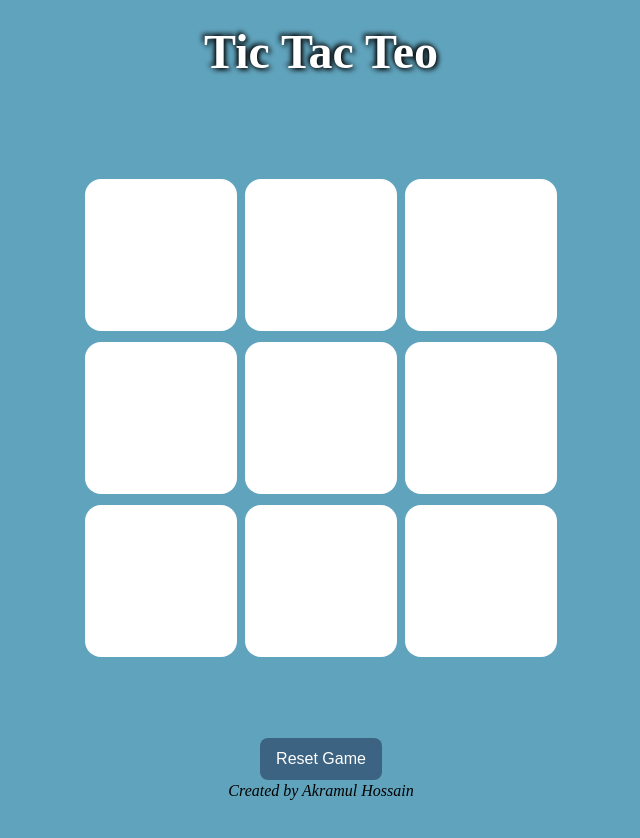
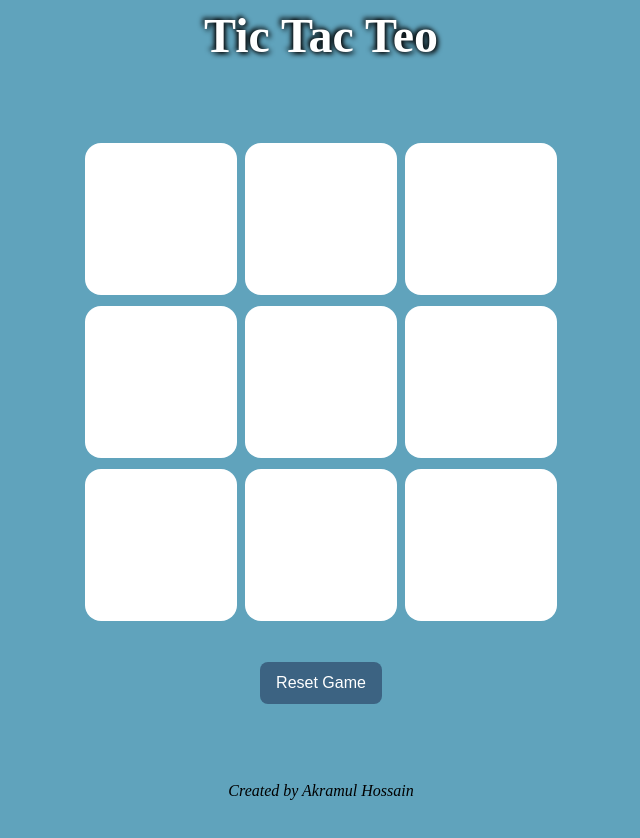
Before and after one commit to AkramulShishir/TicTacToeGame, a plain HTML site: page index.html in a window 1280 px wide. Shown: the whole page, without its empty margins (319-959 px from the left). After the commit the page ends 800 px from the top, so only its background shows below. Drawn offline with Linux system fonts and the light colour scheme.

Commit message:
Update style.css

```diff
--- a/style.css
+++ b/style.css
@@ -19,7 +19,7 @@ h1{
   font-size: 3rem;
   color: white;
   text-shadow: 2px 2px 5px var(--black), -2px -2px 5px var(--black);
-  margin-top: 3vmin;
+  margin-top: 1vmin;
 }
 .msg-container{
   display: flex;
@@ -51,8 +51,8 @@ h1{
   justify-content: center;
   align-items: center;
   flex-direction: column;
-  gap: 10vmin;
-  height: 100vmin;
+  gap: 5vmin;
+  height: 90vmin;
 }
 .game{
   height: 60vmin;
```
